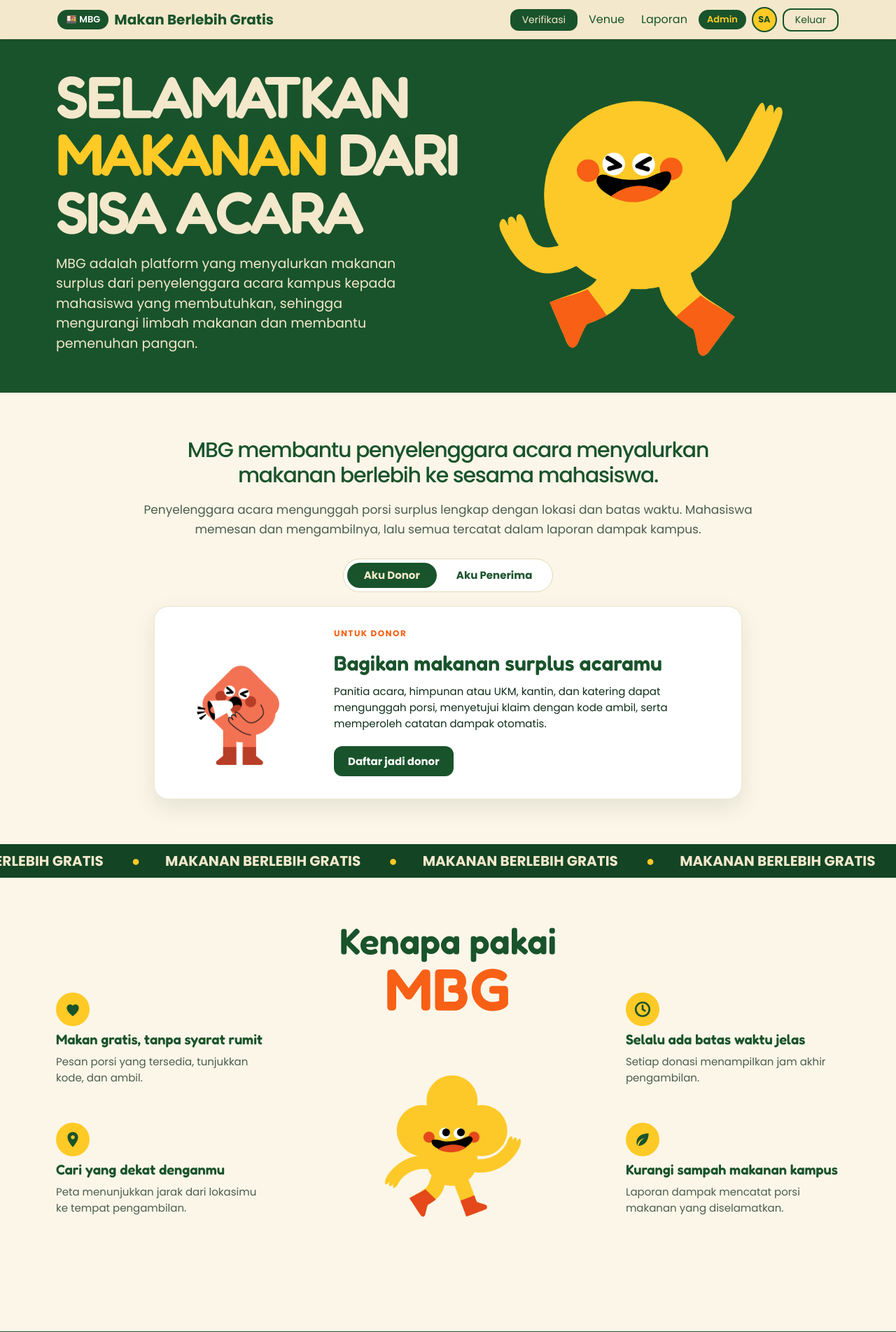
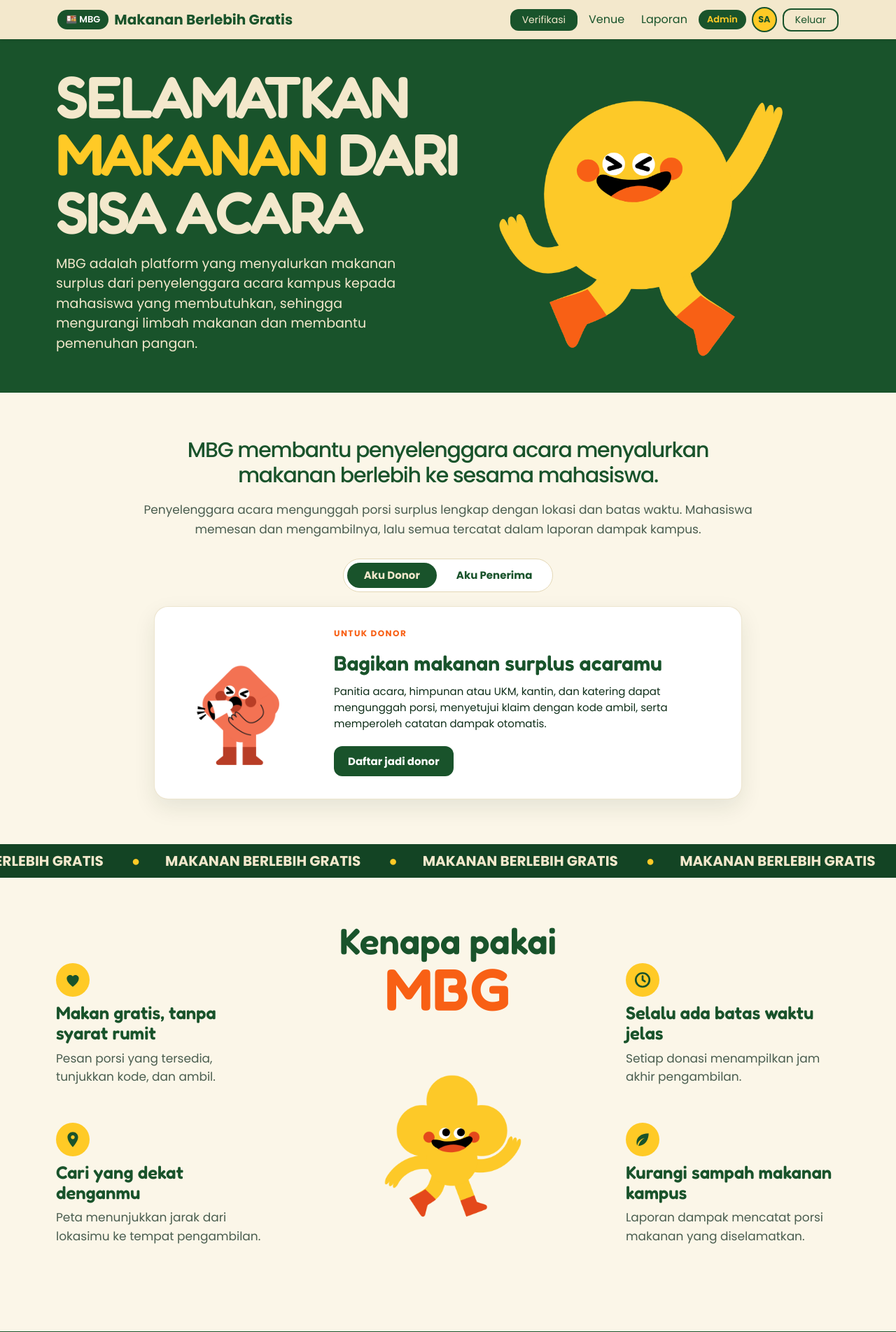
Before and after one commit to Kelompok-7-PBP-D-2026/Proyek-Tengah-Semester, a Django app: page / in a window 1280 px wide. Shown: the top 1903 px of the page at 70% size. Run offline with Django 5.2, Linux system fonts and the light colour scheme; the visitor is signed in with stand-in values (Sample User, id 1); data comes from the database, SQL or seed files in the repository; data that the repository does not hold is empty.

Commit message:
fix(landing): perbaiki foto dan keterbacaan konten

```diff
--- a/profil/tests.py
+++ b/profil/tests.py
@@ -19,6 +19,7 @@ class HomeViewTest(TestCase):
     def test_home_uses_base_template(self):
         response = self.client.get("/")
         self.assertTemplateUsed(response, "base.html")
+        self.assertContains(response, "Makanan Berlebih Gratis")
 
     def test_home_menampilkan_tiga_donasi_yang_masih_tersedia(self):
         donor = User.objects.create_user("donor_landing", password="rahasia-123")
--- a/static/css/landing.css
+++ b/static/css/landing.css
@@ -296,7 +296,7 @@
     margin-bottom: 0.5rem;
     color: var(--mbg-forest);
     font-family: "Fredoka", "Poppins", sans-serif;
-    font-size: 1.25rem;
+    font-size: clamp(1.35rem, 2vw, 1.6rem);
     font-weight: 600;
     line-height: 1.15;
 }
@@ -304,7 +304,7 @@
 .benefit-item p {
     margin-bottom: 0;
     color: var(--landing-muted);
-    font-size: 0.9375rem;
+    font-size: 1.0625rem;
     line-height: 1.55;
 }
 
@@ -579,7 +579,7 @@
 .landing-impact__heading p {
     margin-bottom: 0;
     color: var(--landing-muted);
-    font-size: 1.0625rem;
+    font-size: clamp(1.125rem, 2vw, 1.3rem);
     line-height: 1.65;
 }
 
--- a/templates/header.html
+++ b/templates/header.html
@@ -2,7 +2,7 @@
     <div class="container">
         <a class="navbar-brand d-flex align-items-center gap-2 fw-bold text-forest" href="{% url 'profil:home' %}">
             <span class="chip">🍱 MBG</span>
-            <span class="d-none d-sm-inline">Makan Berlebih Gratis</span>
+            <span class="d-none d-sm-inline">Makanan Berlebih Gratis</span>
         </a>
         <button class="navbar-toggler" type="button" data-bs-toggle="collapse" data-bs-target="#mainNav"
                 aria-controls="mainNav" aria-expanded="false" aria-label="Buka navigasi">
--- a/templates/home.html
+++ b/templates/home.html
@@ -204,9 +204,10 @@
                         <div class="landing-food-card__media{% if not item.foto %} landing-food-card__media--fallback{% endif %}">
                             {% if item.foto %}
                                 <img
-                                    src="{{ item.foto.url }}"
+                                    src="{% url 'donasi:foto' item.pk %}"
                                     alt="Foto {{ item.nama }}"
                                     data-donation-photo
+                                    onerror="this.hidden = true"
                                 >
                             {% else %}
                                 <img src="{% static 'images/landing/food-card.svg' %}" alt="" aria-hidden="true">
```
